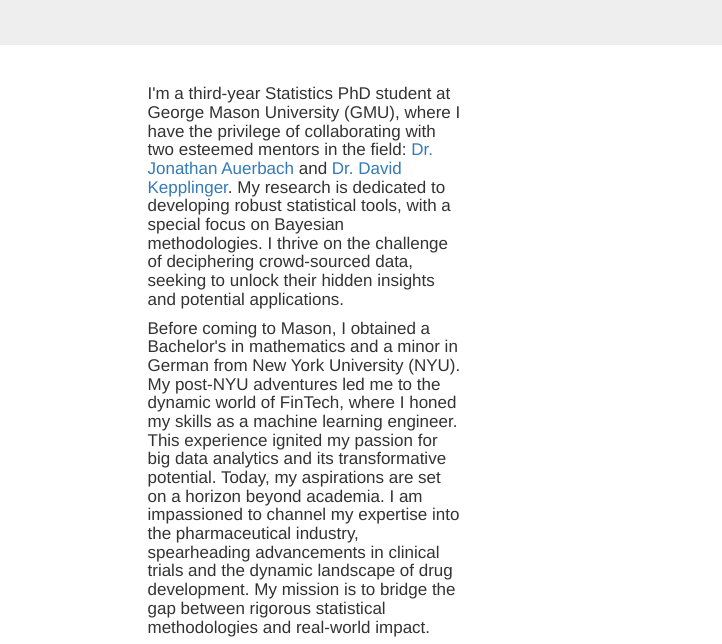
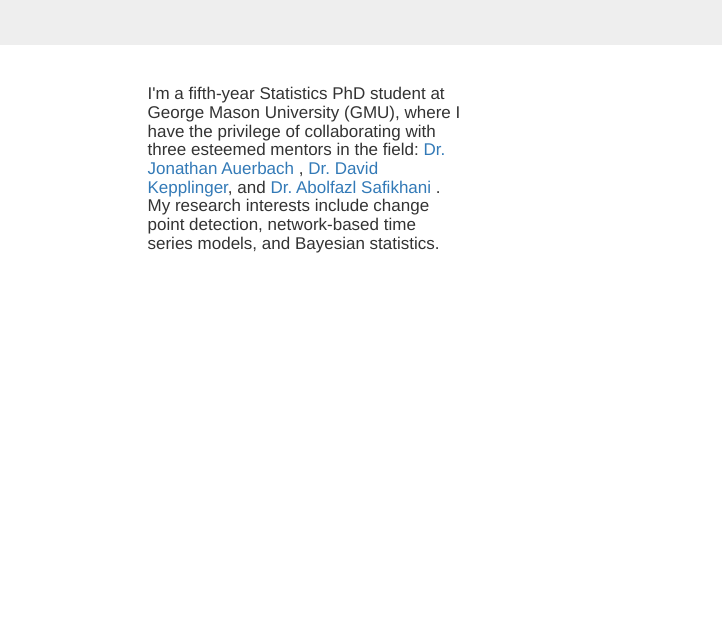
Before and after one commit to rs-lin/rs-lin.github.io, a plain HTML site: page index.html in a window 1280 px wide. Shown: the part 320-964 px from the top of the page, 558-1280 px from the left. After the commit the page ends 800 px from the top, so only its background shows below. Drawn offline with nearby package versions, Linux system fonts and the light colour scheme.

Commit message:
Update index.html

```diff
--- a/index.html
+++ b/index.html
@@ -70,8 +70,7 @@
       </div>
       <!-- text-->
       <div class="textarea">
-        <h6> I'm a third-year Statistics PhD student at George Mason University (GMU), where I have the privilege of collaborating with two esteemed mentors in the field: <a href="https://jauerbach.github.io/"> Dr. Jonathan Auerbach </a> and <a href="https://www.dkepplinger.org/"> Dr. David Kepplinger</a>. My research is dedicated to developing robust statistical tools, with a special focus on Bayesian methodologies. I thrive on the challenge of deciphering crowd-sourced data, seeking to unlock their hidden insights and potential applications.</h6>
-        <h6> Before coming to Mason, I obtained a Bachelor's in mathematics and a minor in German from New York University (NYU). My post-NYU adventures led me to the dynamic world of FinTech, where I honed my skills as a machine learning engineer. This experience ignited my passion for big data analytics and its transformative potential. Today, my aspirations are set on a horizon beyond academia. I am impassioned to channel my expertise into the pharmaceutical industry, spearheading advancements in clinical trials and the dynamic landscape of drug development. My mission is to bridge the gap between rigorous statistical methodologies and real-world impact.</h6>
+        <h6> I'm a fifth-year Statistics PhD student at George Mason University (GMU), where I have the privilege of collaborating with three esteemed mentors in the field: <a href="https://jauerbach.github.io/"> Dr. Jonathan Auerbach </a>, <a href="https://www.dkepplinger.org/"> Dr. David Kepplinger</a>, and <a href="https://sites.google.com/site/abolfazlsafikhani/"> Dr. Abolfazl Safikhani </a>. My research interests include change point detection, network-based time series models, and Bayesian statistics. </h6>
         </div>
       <div class="col-md-3">
       </div>
```
